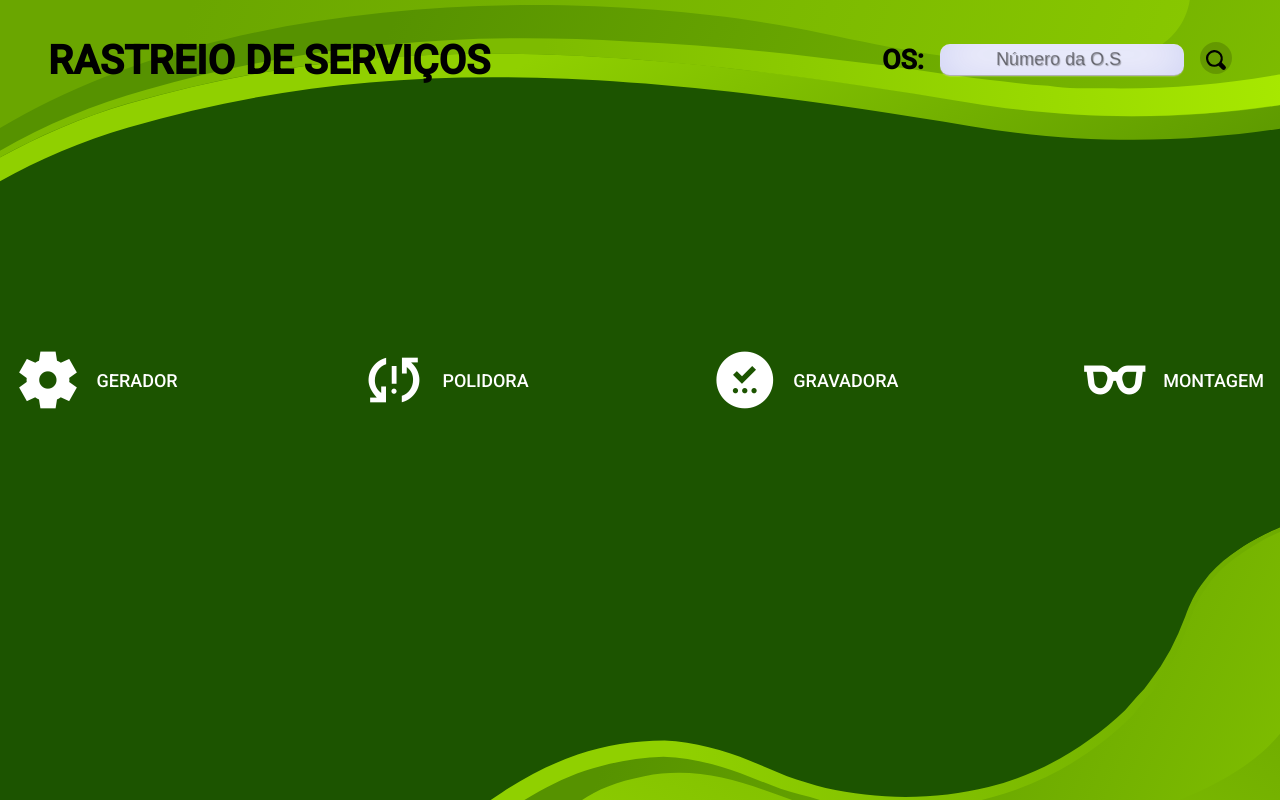
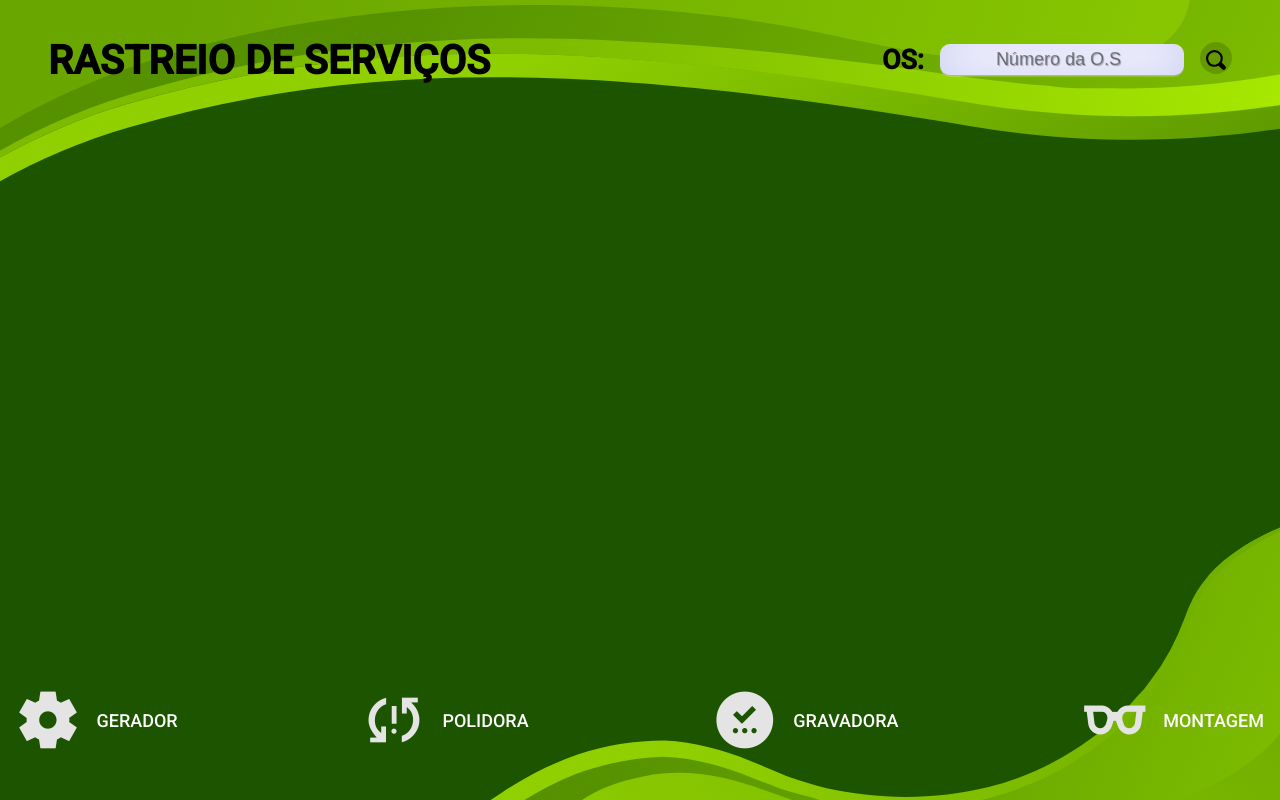
Before and after one commit to Marcelo-Ramalho/rastreamento.io, a plain HTML site: page index.html in a window 1280 px wide. Drawn offline with nearby package versions, Linux system fonts and the light colour scheme; a web font is replaced by a local one.

Commit message:
index.html

```diff
--- a/index.html
+++ b/index.html
@@ -9,7 +9,8 @@
     <link rel="icon" type="image/x-icon" href="./assets/img/favicon.ico">
     <link rel="stylesheet" href="./assets/css/style.css">
     <link rel="stylesheet" href="./assets/css/response.css">
-    <title>Rastreio de Serviços</title>
+
+    <title>Document</title>
 </head>
 
 <body>
@@ -24,44 +25,49 @@
                     <h2>OS:</h2>
                 </label>
                 <input type="text" id="osNumber" placeholder="Número da O.S">
-                <button onclick="buscarStatus()">
-                    <img class="lupa" src="lupa.svg" width="25px" height="37px" alt="Buscar">
-                </button>
+                <button onclick="buscarStatus()"><img class="lupa" src="lupa.svg" width="25px" height="37px"></button>
             </div>
+
         </header>
+
+        <section class="mid">
+            <!---img src="#" alt="#" class="img"talvez colocar um span, com a receita talvez -->
+        </section>
 
         <footer class="botton">
             <div class="elements1">
-                <span id="Gerador" class="material-symbols-outlined" style="color: white;">
+                <span id="Gerador" class="material-symbols-outlined">
                     settings
                 </span>
                 <p class="p1">GERADOR</p>
             </div>
 
             <div class="elements2">
-                <span id="Polidora" class="material-symbols-outlined" style="color: white;">
+                <span id="Polidora" class="material-symbols-outlined">
                     sync_problem
                 </span>
                 <p class="p2">POLIDORA</p>
             </div>
 
             <div class="elements3">
-                <span id="Gravadora" class="material-symbols-outlined" style="color: white;">
+                <span id="Gravador" class="material-symbols-outlined">
                     preliminary
                 </span>
                 <p class="p3">GRAVADORA</p>
             </div>
 
             <div class="elements4">
-                <span id="Montagem" class="material-symbols-outlined" style="color: white;">
+                <span id="Montagem" class="material-symbols-outlined">
                     eyeglasses
                 </span>
                 <p class="p4">MONTAGEM</p>
             </div>
+
         </footer>
     </main>
 
     <script src="./assets/script/script.js" defer></script>
+
 </body>
 
 </html>
```
